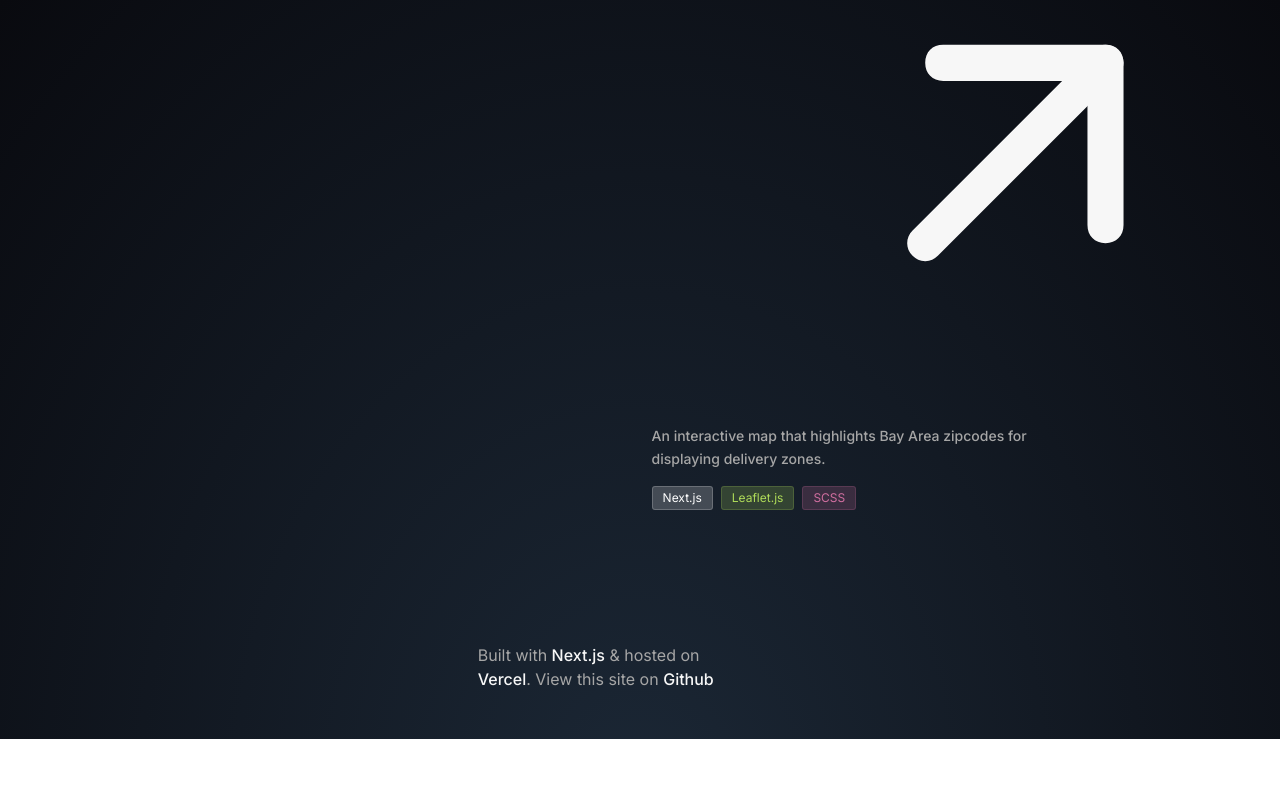
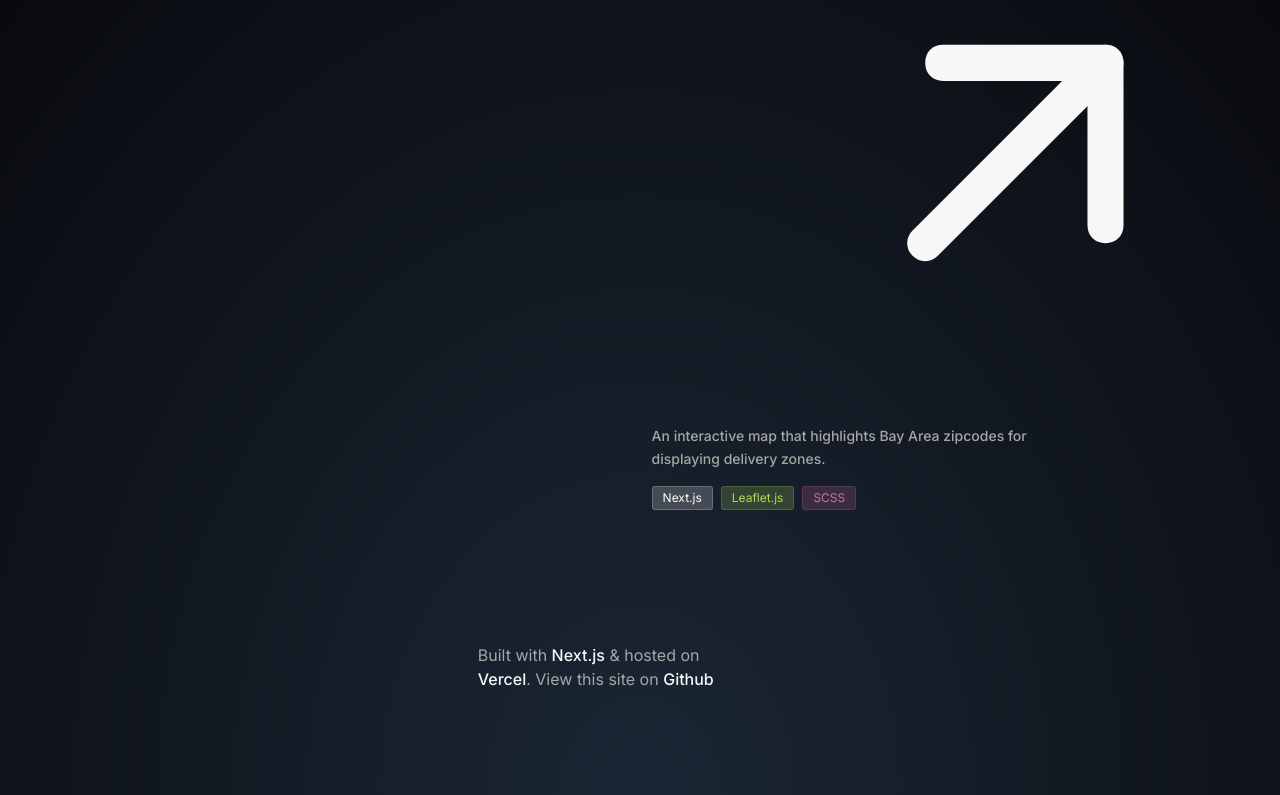
Before and after one commit to AceGK/portfolio-2024, a Next.js app: page / in a window 1280 px wide. Shown: the part 5600-6395 px from the top of the page. Before the commit the page ends 6339 px from the top, so only its background shows below. Built offline with nearby package versions, Linux system fonts and the light colour scheme.

Commit message:
update text colors test

```diff
--- a/app/styles/_variables.scss
+++ b/app/styles/_variables.scss
@@ -20,11 +20,11 @@ $colors: (
     --clr-#{$name}-bg: #{rgba($color, 0.2)};
   }
 
-  --clr-text: hsl(211, 66%, 53%)
+  --clr-text: #afb7c2;
   --clr-heading: hsl(0, 0%, 97%);
   --clr-heading-muted: hsl(0, 0%, 80%);
   --clr-neutral-700: hsl(0, 0%, 50%);
-  --clr-link: hsl(0, 0%, 97%);
+  --clr-link: #dde0e4;
 
   --clr-matrix: rgb(0, 255, 65);
   --clr-matrix-muted: rgb(1, 212, 54);
--- a/app/styles/globals.scss
+++ b/app/styles/globals.scss
@@ -195,11 +195,14 @@ ul {
 footer {
   text-wrap: balance;
   position: relative;
-  padding:3rem 1rem;
+  padding:3rem 1rem 6.5rem 1rem;
   span {
     display:inline-block;
     line-height:1.5rem;
     max-width:250px;
+  }
+  @include tablet() {
+    padding:3rem 1rem 1rem;
   }
 }
 
--- a/app/styles/matrix.scss
+++ b/app/styles/matrix.scss
@@ -314,10 +314,3 @@ html.matrix svg {
     }
   }
 }
-
-
-.matrix h1, .matrix h2 {
-  background:unset;
-  -webkit-background-clip: unset;
-  -webkit-text-fill-color: unset;
-}
```
